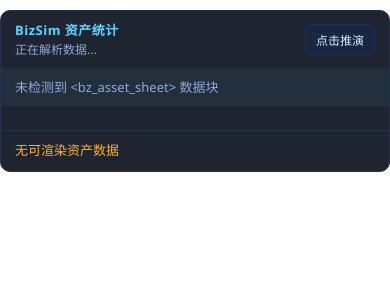
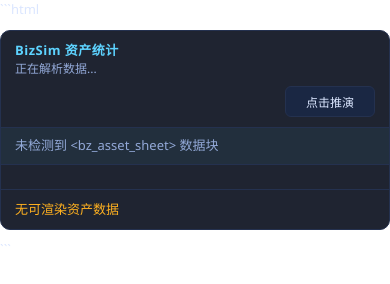
Before and after one commit to Immestrella/BIZSIM, a website: page html/assets_dashboard.html in a window 390 px wide. Drawn offline with Linux system fonts and the light colour scheme.

Commit message:
fix: harden dashboard header responsive layout

````diff
--- a/html/assets_dashboard.html
+++ b/html/assets_dashboard.html
@@ -1,3 +1,4 @@
+```html
 <!DOCTYPE html>
 <html lang="zh-CN">
 <head>
@@ -18,10 +19,29 @@
 * { box-sizing: border-box; }
 body { margin: 0; background: transparent; color: var(--text); font: 13px/1.5 "PingFang SC", "Segoe UI", sans-serif; }
 .wrap { max-width: 900px; margin: 10px auto; background: rgba(12,18,32,.92); border: 1px solid var(--line); border-radius: 10px; overflow: hidden; }
-.top { padding: 10px 14px; border-bottom: 1px solid var(--line); display: flex; justify-content: space-between; align-items: center; gap: 8px; }
+.top {
+	padding: 10px 14px;
+	border-bottom: 1px solid var(--line);
+	display: flex;
+	justify-content: space-between;
+	align-items: center;
+	gap: 10px;
+	flex-wrap: nowrap;
+}
+.top-main { min-width: 0; flex: 1 1 auto; }
 .title { color: var(--accent); font-weight: 700; letter-spacing: .5px; }
-.meta { color: var(--sub); font-size: 12px; }
-.btn { border: 1px solid var(--line); background: #1a2743; color: var(--text); padding: 6px 10px; border-radius: 6px; cursor: pointer; font-size: 12px; }
+.meta { color: var(--sub); font-size: 12px; white-space: nowrap; overflow: hidden; text-overflow: ellipsis; }
+.btn {
+	border: 1px solid var(--line);
+	background: #1a2743;
+	color: var(--text);
+	padding: 6px 10px;
+	border-radius: 6px;
+	cursor: pointer;
+	font-size: 12px;
+	min-width: 90px;
+	flex: 0 0 auto;
+}
 .btn[disabled] { opacity: .7; cursor: not-allowed; }
 .hint { padding: 8px 14px; border-bottom: 1px solid var(--line); color: var(--sub); background: rgba(93,211,255,.06); }
 .grid { display: grid; gap: 12px; padding: 12px; }
@@ -33,12 +53,28 @@ body { margin: 0; background: transparent; color: var(--text); font: 13px/1.5 "P
 .check { padding: 10px 14px; border-top: 1px solid var(--line); display: flex; gap: 16px; flex-wrap: wrap; }
 .ok { color: var(--ok); }
 .warn { color: var(--warn); }
+
+@media (max-width: 760px) {
+	.top {
+		flex-wrap: wrap;
+		row-gap: 8px;
+	}
+
+	.top-main {
+		width: 100%;
+		flex-basis: 100%;
+	}
+
+	.btn {
+		margin-left: auto;
+	}
+}
 </style>
 </head>
 <body>
 <div class="wrap">
 	<div class="top">
-		<div>
+		<div class="top-main">
 			<div class="title">BizSim 资产统计</div>
 			<div class="meta" id="metaLine">正在解析数据...</div>
 		</div>
@@ -187,3 +223,4 @@ body { margin: 0; background: transparent; color: var(--text); font: 13px/1.5 "P
 </script>
 </body>
 </html>
+```
````
Also changed, not shown: html/world_state_dashboard.html (+27 -3 lines).
